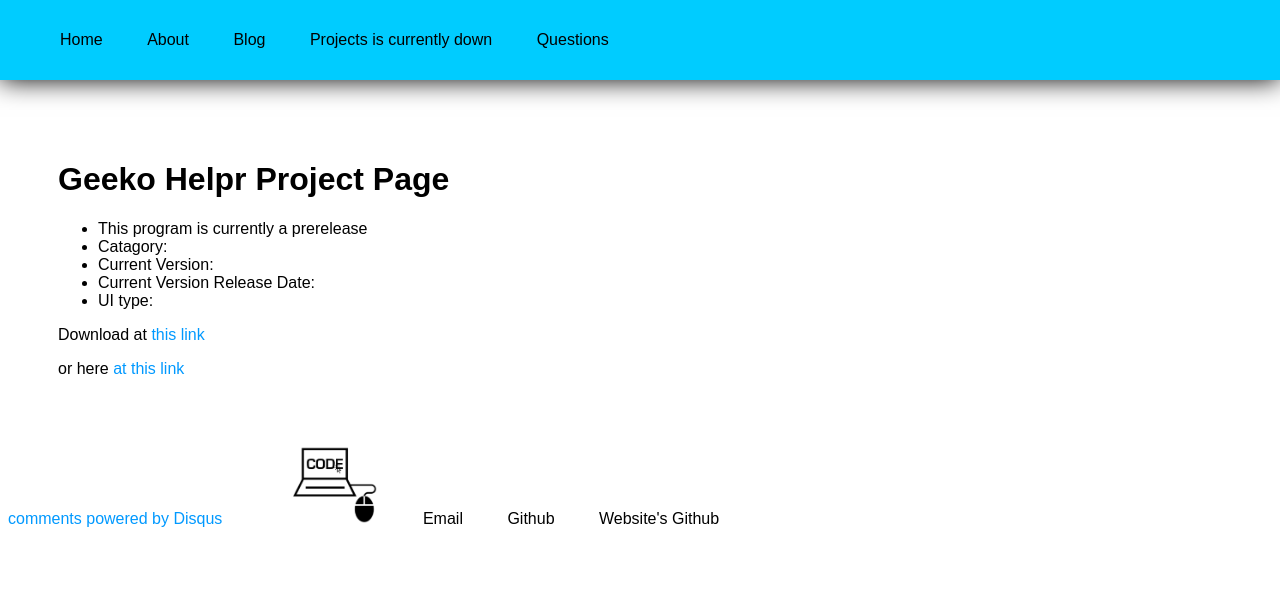
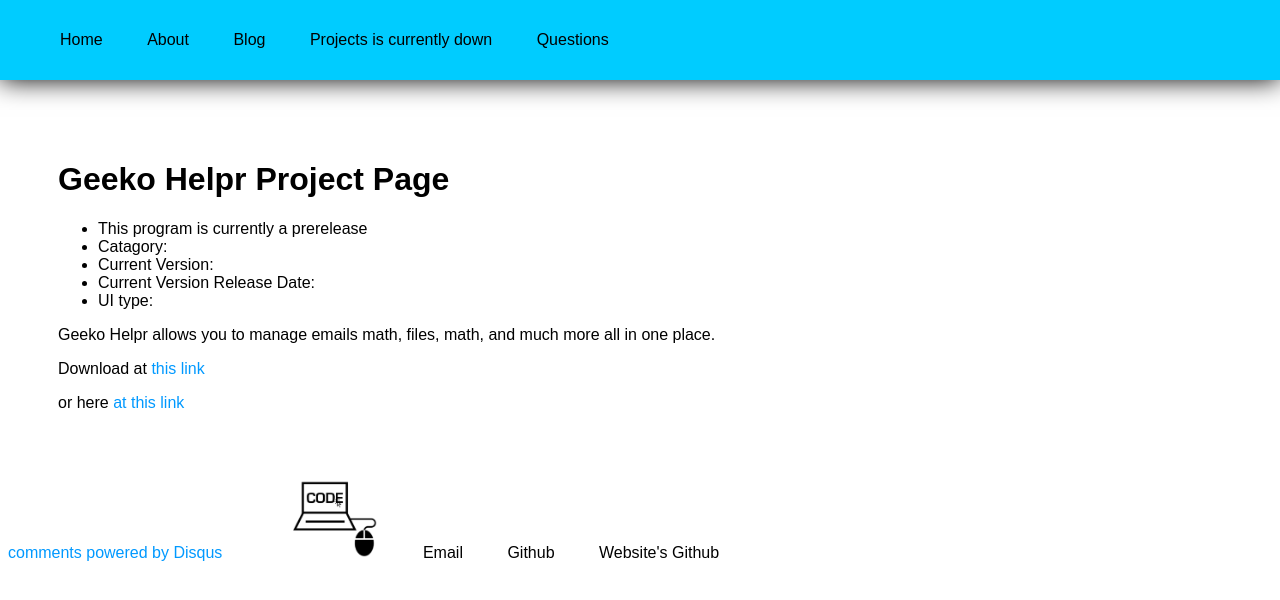
Before and after one commit to Geeko/geeko.github.io, a Jekyll site: the page built from projects/geekohelpr/index.html, in a window 1280 px wide. Shown: the top 600 px of the page. Built offline with Jekyll 4.4.1, drawn with Linux system fonts in a browser that asks for light colours; comment, search, counter and statistics services are not loaded.

Commit message:
Update index.html

```diff
--- a/projects/geekohelpr/index.html
+++ b/projects/geekohelpr/index.html
@@ -9,4 +9,4 @@ ui: Console
 github: "https://github.com/Geeko/Geeko-Helpr"
 download: "#"
 ---
-<p></p>
+<p>		Geeko Helpr allows you to manage emails math, files, math, and much more all in one place. </p>
```
